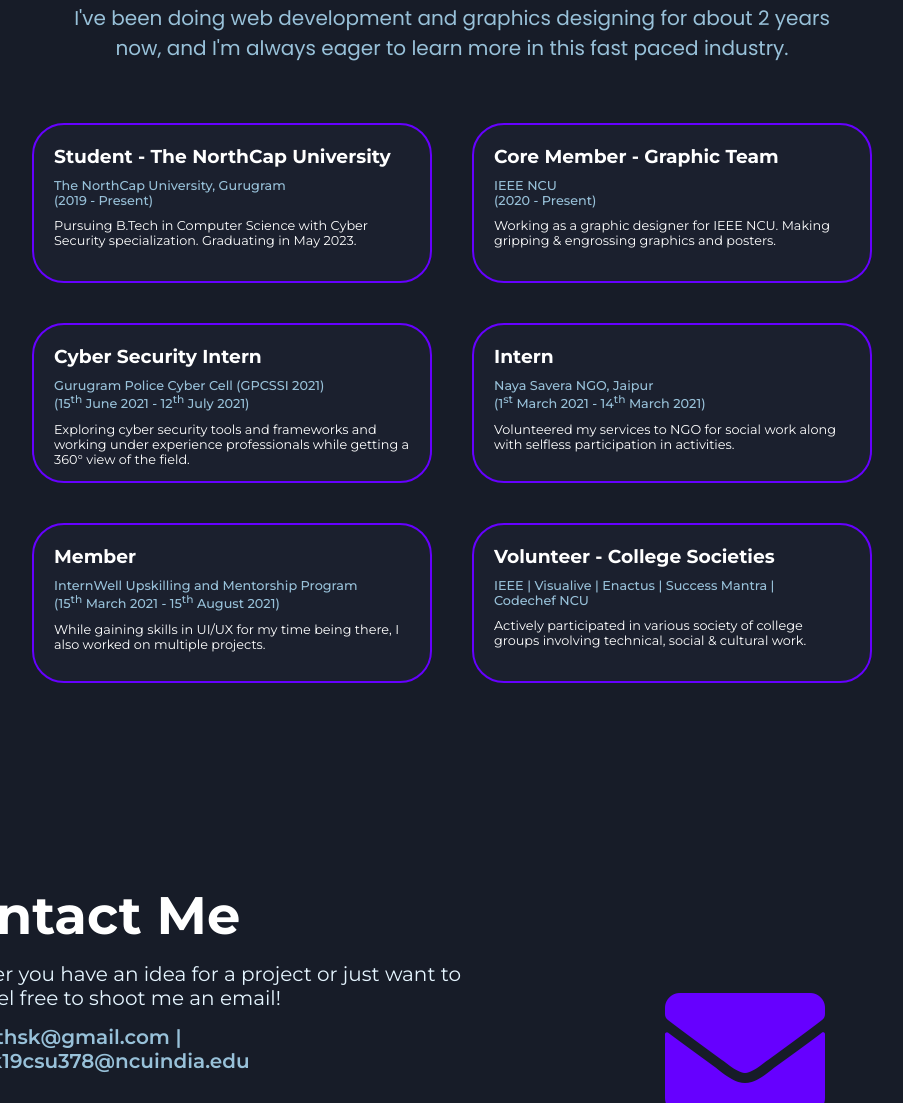
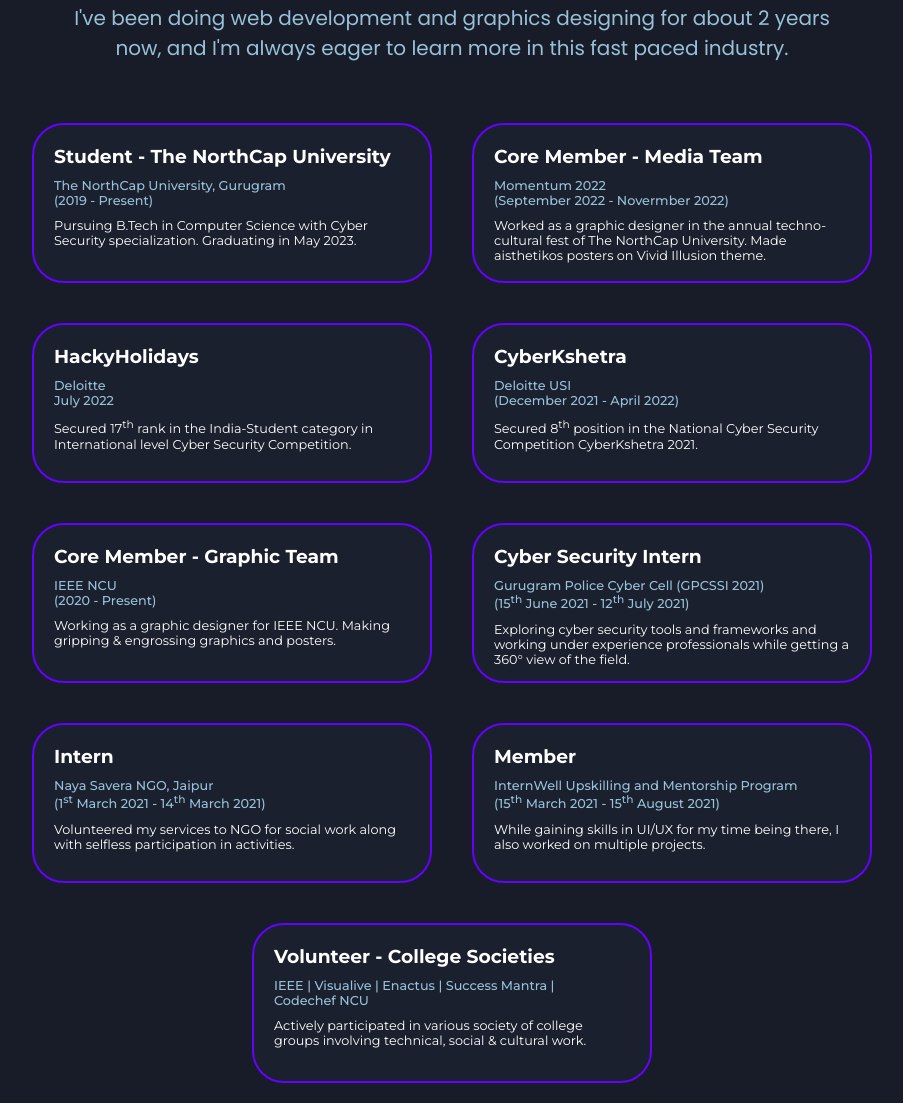
Before and after one commit to SarthakSrivastava2710/portfolio, a plain HTML site: page index.html in a window 1280 px wide. Shown: the part 1578-2681 px from the top of the page, without its empty margins (188-1091 px from the left). Drawn offline with Linux system fonts and the light colour scheme.

Commit message:
Add files via upload

```diff
--- a/index.html
+++ b/index.html
@@ -128,6 +128,39 @@
 
         <div class="card">
           <div class="details">
+            <h3>Core Member - Media Team</h3>
+            <h4>Momentum 2022 <br />(September 2022 - Novermber 2022)</h4>
+            <p>
+              Worked as a graphic designer in the annual techno-cultural fest of The NorthCap
+              University. Made aisthetikos posters on Vivid Illusion theme.
+            </p>
+          </div>
+        </div>
+
+        <div class="card">
+          <div class="details">
+            <h3>HackyHolidays</h3>
+            <h4>Deloitte<br />July 2022</h4>
+            <p>
+              Secured 17<sup>th</sup> rank in the India-Student category in International level
+              Cyber Security Competition.
+            </p>
+          </div>
+        </div>
+
+        <div class="card">
+          <div class="details">
+            <h3>CyberKshetra</h3>
+            <h4>Deloitte USI <br />(December 2021 - April 2022)</h4>
+            <p>
+              Secured 8<sup>th</sup> position in the National Cyber Security Competition
+              CyberKshetra 2021.
+            </p>
+          </div>
+        </div>
+
+        <div class="card">
+          <div class="details">
             <h3>Core Member - Graphic Team</h3>
             <h4>IEEE NCU<br />(2020 - Present)</h4>
             <p>
@@ -205,7 +238,7 @@
             Whether you have an idea for a project or just want to chat, feel free to shoot me an
             email!
           </p>
-          <p class="txt emailid">sriv.sarthsk@gmail.com | sarthak19csu378@ncuindia.edu</p>
+          <p class="txt emailid">sarthakcyber4@gmail.com | sarthak19csu378@ncuindia.edu</p>
           <ul class="social">
             <li>
               <a href="https://www.linkedin.com/in/sarthak-srivastava-6860911b5/" target="_blank"
```
Also changed, not shown: Resume.png, 1 other file.
